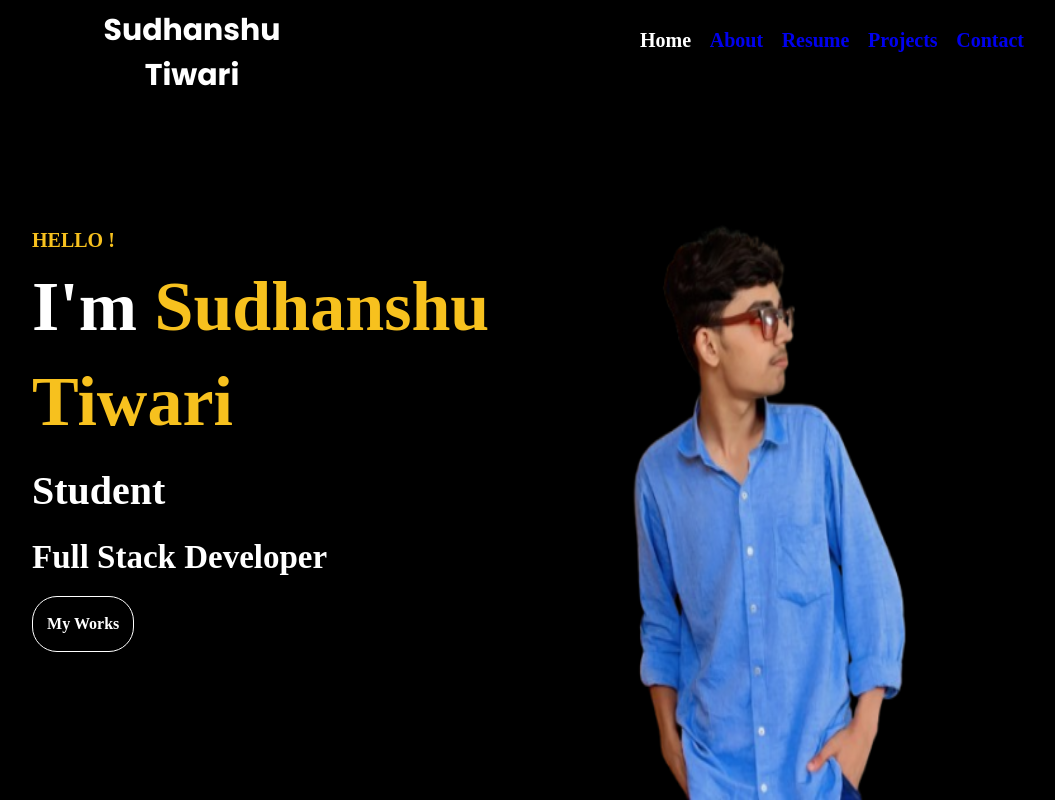
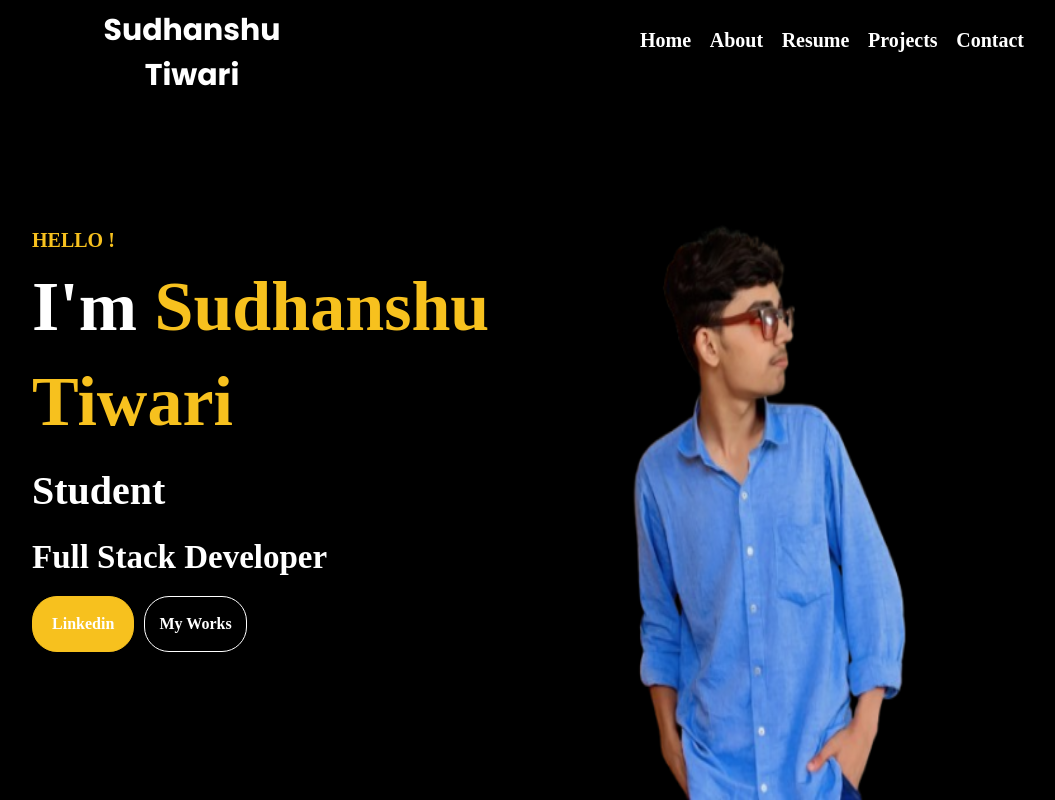
Before and after one commit to Sudhanshutiwari-cs/portpolios, a plain HTML site: page index.html in a window 1280 px wide. Shown: the whole page, without its empty margins (96-1151 px from the left). Drawn offline with Linux system fonts and the light colour scheme.

Commit message:
Added Some changes to Contact page

```diff
--- a/about.css
+++ b/about.css
@@ -4,6 +4,9 @@
     padding: 0;
     box-sizing: border-box;
     text-decoration: none;
+}
+a{
+    color: white;
 }
 .header{
     height: 10vh;
--- a/contact.css
+++ b/contact.css
@@ -4,6 +4,9 @@
     padding: 0;
     box-sizing: border-box;
     text-decoration: none;
+}
+a{
+    color: white;
 }
 .header{
     height: 10vh;
--- a/index.html
+++ b/index.html
@@ -24,7 +24,11 @@
             <div class="lastn">Tiwari</div>
             <div class="profession">Student</div>
             <div class="whatyouare">Full Stack Developer</div>
-            <div class="worksbtn">My Works</div>
+            <div class="btn">
+                <div class="linkedin">Linkedin</div>
+                <div class="worksbtn">My Works</div>
+            </div>
+
         </div>
         <div class="cn2">
             <img src="images/download.png" alt="">
--- a/project.css
+++ b/project.css
@@ -4,6 +4,9 @@
     padding: 0;
     box-sizing: border-box;
     text-decoration: none;
+}
+a{
+    color: white;
 }
 .header{
     height: 10vh;
--- a/resume.css
+++ b/resume.css
@@ -4,6 +4,9 @@
     padding: 0;
     box-sizing: border-box;
     text-decoration: none;
+}
+a{
+    color: white;
 }
 .header{
     height: 10vh;
@@ -168,7 +171,7 @@
 
     .page {
         height: auto;
-        padding: 10px;
+        padding: 22px;
     }
 
     .resume1, .education {
--- a/styles.css
+++ b/styles.css
@@ -4,6 +4,9 @@
     padding: 0;
     box-sizing: border-box;
     text-decoration: none;
+}
+a{
+    color: white;
 }
 .header{
     height: 10vh;
@@ -92,6 +95,7 @@
     color: white;
     font-weight: bolder;
     margin-top: 20px;
+    margin-left: 10px;
 }
 .sdh{
     color: rgb(247, 193, 30);
@@ -103,6 +107,22 @@
     height: 90vh ;
     width: 45%
 
+}
+.btn{
+    display: flex;
+
+}
+.linkedin{
+    height: 7vh;
+    width: 8vw;
+    border-radius: 25px;
+    border: 1px solid rgb(247, 193, 30);
+    text-align: center;
+    align-content: center;
+    color: white;
+    background:rgb(247, 193, 30) ;
+    font-weight: bolder;
+    margin-top: 20px;
 }
 @media screen and (max-width: 480px) and (max-height:1000px){
     .header {
```
Also changed, not shown: about.html (+1 -1 lines), contact.html (+1 -1 lines), 1 other file.
